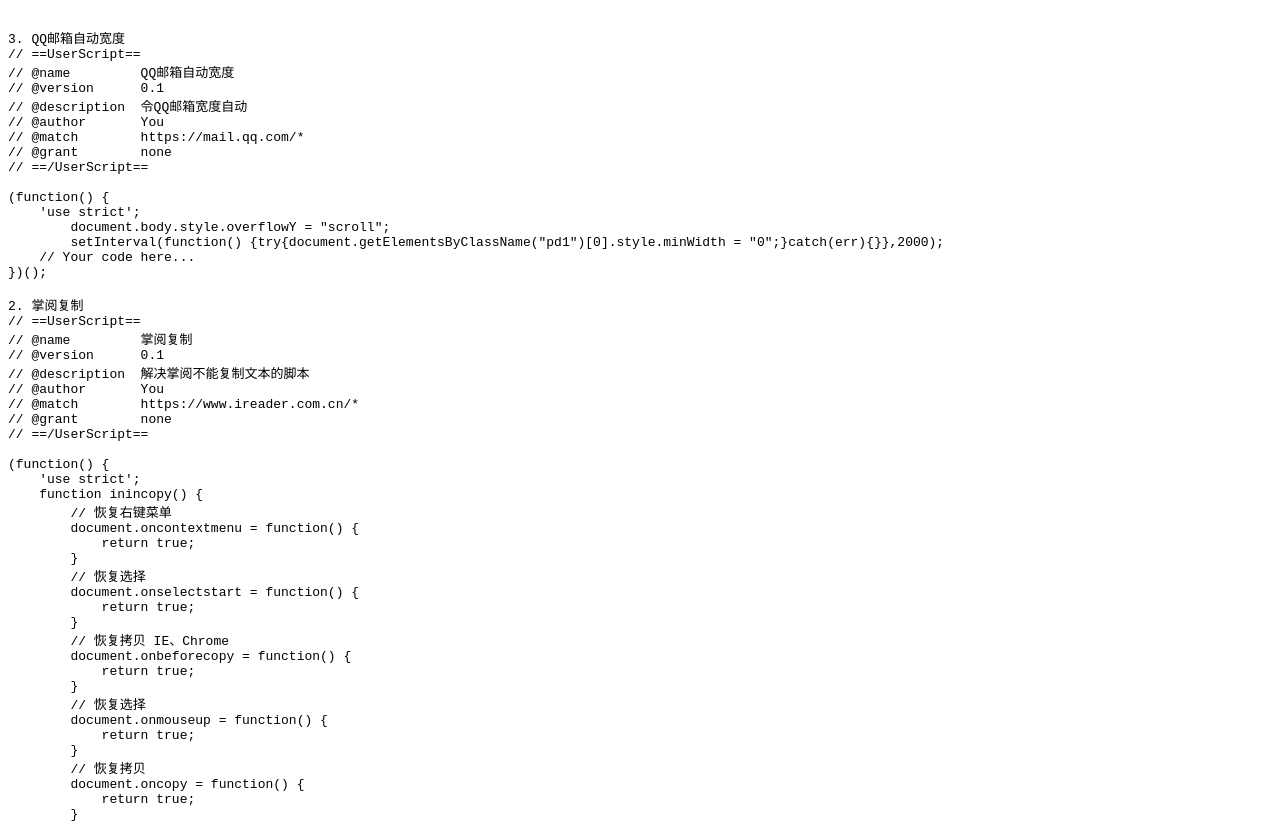
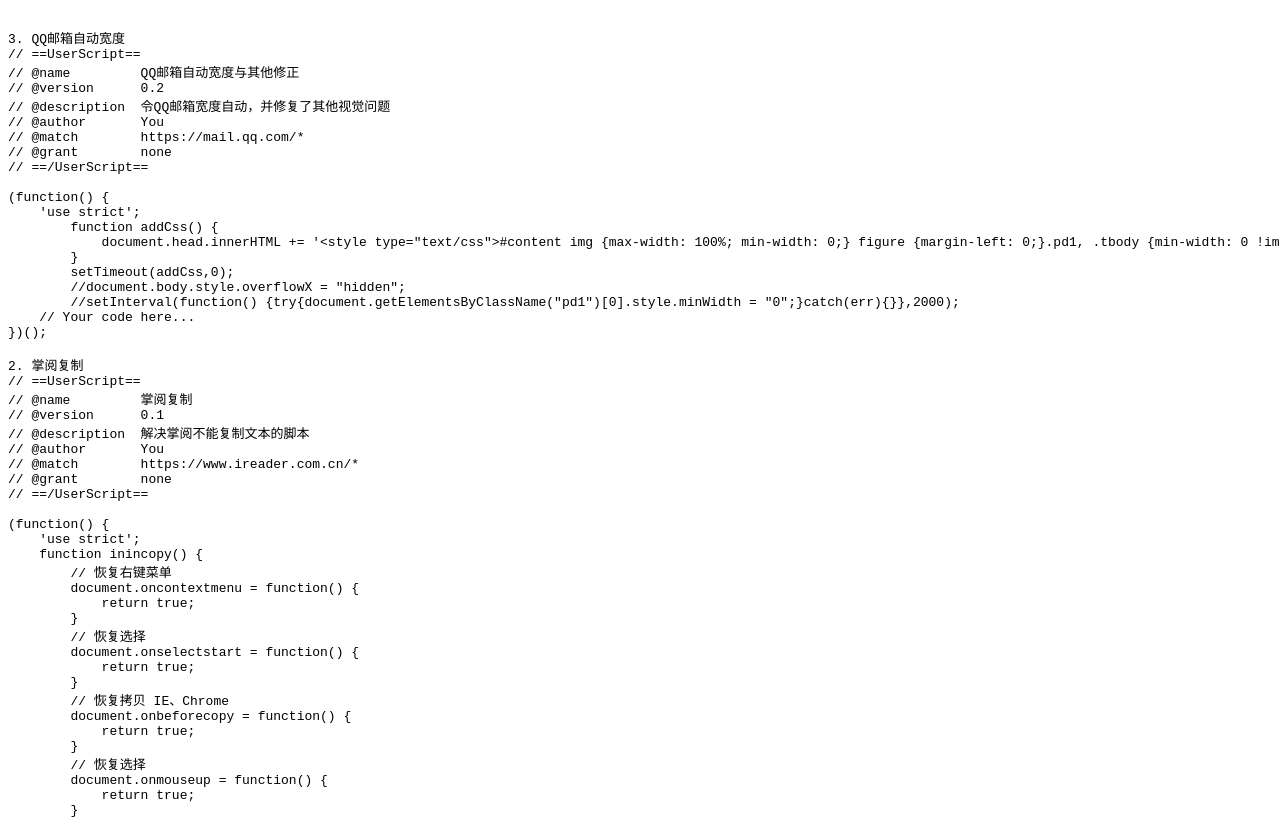
Before and after one commit to Labolasya/Labolasya.github.io, a plain HTML site: page myBrowserScript/index.html in a window 1280 px wide. Shown: the top 821 px of the page. Drawn offline with Linux system fonts and the light colour scheme.

Commit message:
Update index.html

```diff
--- a/myBrowserScript/index.html
+++ b/myBrowserScript/index.html
@@ -10,9 +10,9 @@
 <xmp>
 3. QQ邮箱自动宽度
 // ==UserScript==
-// @name         QQ邮箱自动宽度
-// @version      0.1
-// @description  令QQ邮箱宽度自动
+// @name         QQ邮箱自动宽度与其他修正
+// @version      0.2
+// @description  令QQ邮箱宽度自动，并修复了其他视觉问题
 // @author       You
 // @match        https://mail.qq.com/*
 // @grant        none
@@ -20,8 +20,12 @@
 
 (function() {
     'use strict';
-        document.body.style.overflowY = "scroll";
-        setInterval(function() {try{document.getElementsByClassName("pd1")[0].style.minWidth = "0";}catch(err){}},2000);
+        function addCss() {
+            document.head.innerHTML += '<style type="text/css">#content img {max-width: 100%; min-width: 0;} figure {margin-left: 0;}.pd1, .tbody {min-width: 0 !important; padding: 0; overflow-y: scroll;}#pageEnd {position: fixed; z-index: 10; bottom: 0; width: calc(100% - 1.2rem);}.toolbgline-note {position: fixed; z-index: 9; top: 0; width: calc(100% - 1.2rem);}.noteshod {padding: 0; margin-top: 2.5rem; margin-bottom: 2.5rem;}</style>';
+        }
+        setTimeout(addCss,0);
+        //document.body.style.overflowX = "hidden";
+        //setInterval(function() {try{document.getElementsByClassName("pd1")[0].style.minWidth = "0";}catch(err){}},2000);
     // Your code here...
 })();
 
```
